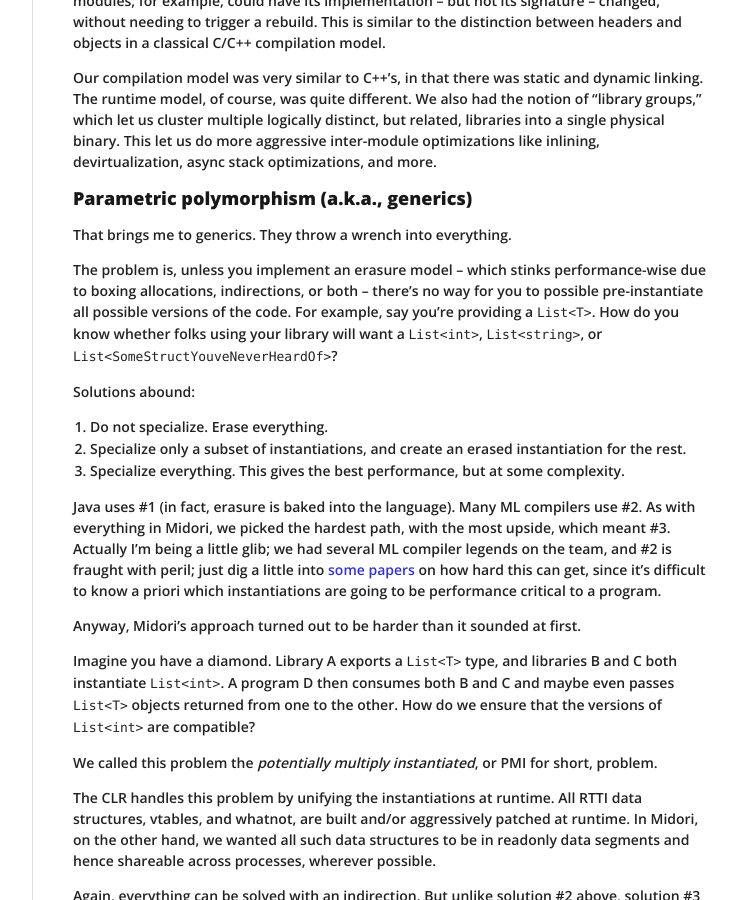
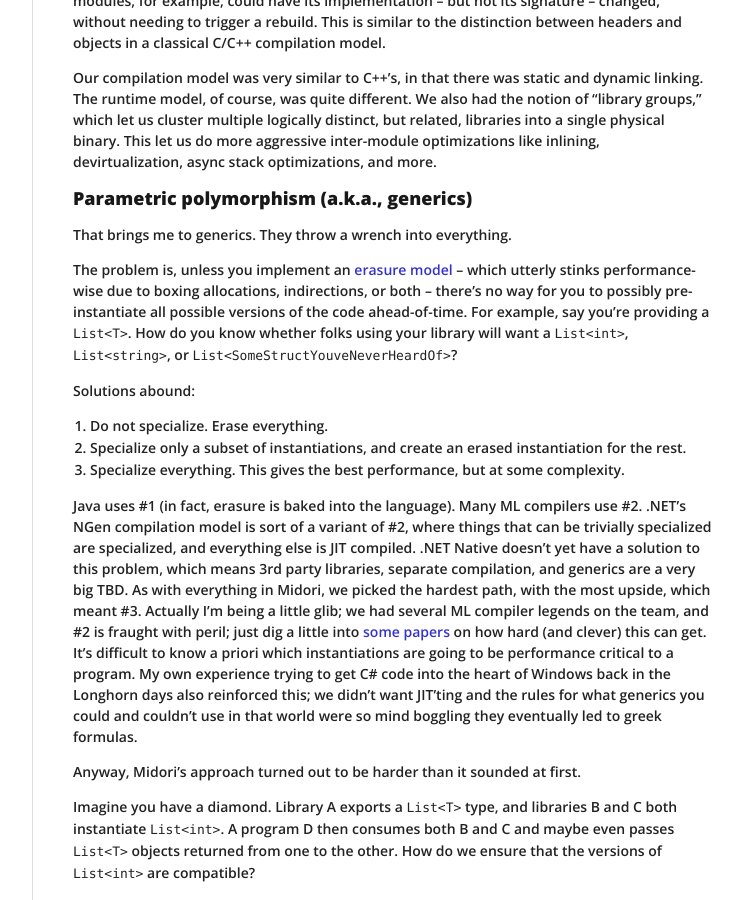
Before and after one commit to joeduffy/joeduffy.github.io, a Jekyll site: the page built from _posts/2015-12-19-safe-native-code.md, in a window 1280 px wide and 900 px high, scrolled down 17570 px. Shown: the whole window, without its empty margins (378-1120 px from the left). Built offline with Jekyll 4.4.1, drawn with Linux system fonts in a browser that asks for light colours; nearby versions of some CDN libraries; Markdown is read by kramdown in place of the engine named in the settings.

Commit message:
A few clarifications

```diff
--- a/_posts/2015-12-19-safe-native-code.md
+++ b/_posts/2015-12-19-safe-native-code.md
@@ -799,10 +799,11 @@
 
 That brings me to generics.  They throw a wrench into everything.
 
-The problem is, unless you implement an erasure model -- which stinks performance-wise due to boxing allocations,
-indirections, or both -- there's no way for you to possible pre-instantiate all possible versions of the code.  For
-example, say you're providing a `List<T>`.  How do you know whether folks using your library will want a `List<int>`,
-`List<string>`, or `List<SomeStructYouveNeverHeardOf>`?
+The problem is, unless you implement an [erasure
+model](https://docs.oracle.com/javase/tutorial/java/generics/erasure.html) -- which utterly stinks performance-wise due
+to boxing allocations, indirections, or both -- there's no way for you to possibly pre-instantiate all possible versions
+of the code ahead-of-time.  For example, say you're providing a `List<T>`.  How do you know whether folks using your
+library will want a `List<int>`, `List<string>`, or `List<SomeStructYouveNeverHeardOf>`?
 
 Solutions abound:
 
@@ -810,11 +811,17 @@
 2. Specialize only a subset of instantiations, and create an erased instantiation for the rest.
 3. Specialize everything.  This gives the best performance, but at some complexity.
 
-Java uses #1 (in fact, erasure is baked into the language).  Many ML compilers use #2.  As with everything in Midori,
-we picked the hardest path, with the most upside, which meant #3.  Actually I'm being a little glib; we had several ML
-compiler legends on the team, and #2 is fraught with peril; just dig a little into [some papers](
-http://citeseerx.ist.psu.edu/viewdoc/download?doi=10.1.1.98.2165&rep=rep1&type=pdf) on how hard this can get, since it's
-difficult to know a priori which instantiations are going to be performance critical to a program.
+Java uses #1 (in fact, erasure is baked into the language).  Many ML compilers use #2.  .NET's NGen compilation
+model is sort of a variant of #2, where things that can be trivially specialized are specialized, and everything else is
+JIT compiled.  .NET Native doesn't yet have a solution to this problem, which means 3rd party libraries, separate
+compilation, and generics are a very big TBD.   As with everything in Midori, we picked the hardest path, with the most
+upside, which meant #3.  Actually I'm being a little glib; we had several ML compiler legends on the team, and #2 is
+fraught with peril; just dig a little into [some papers](
+http://citeseerx.ist.psu.edu/viewdoc/download?doi=10.1.1.98.2165&rep=rep1&type=pdf) on how hard (and clever) this can
+get.  It's difficult to know a priori which instantiations are going to be performance critical to a program.  My own
+experience trying to get C# code into the heart of Windows back in the Longhorn days also reinforced this; we didn't
+want JIT'ting and the rules for what generics you could and couldn't use in that world were so mind boggling they
+eventually led to greek formulas.
 
 Anyway, Midori's approach turned out to be harder than it sounded at first.
 
```
